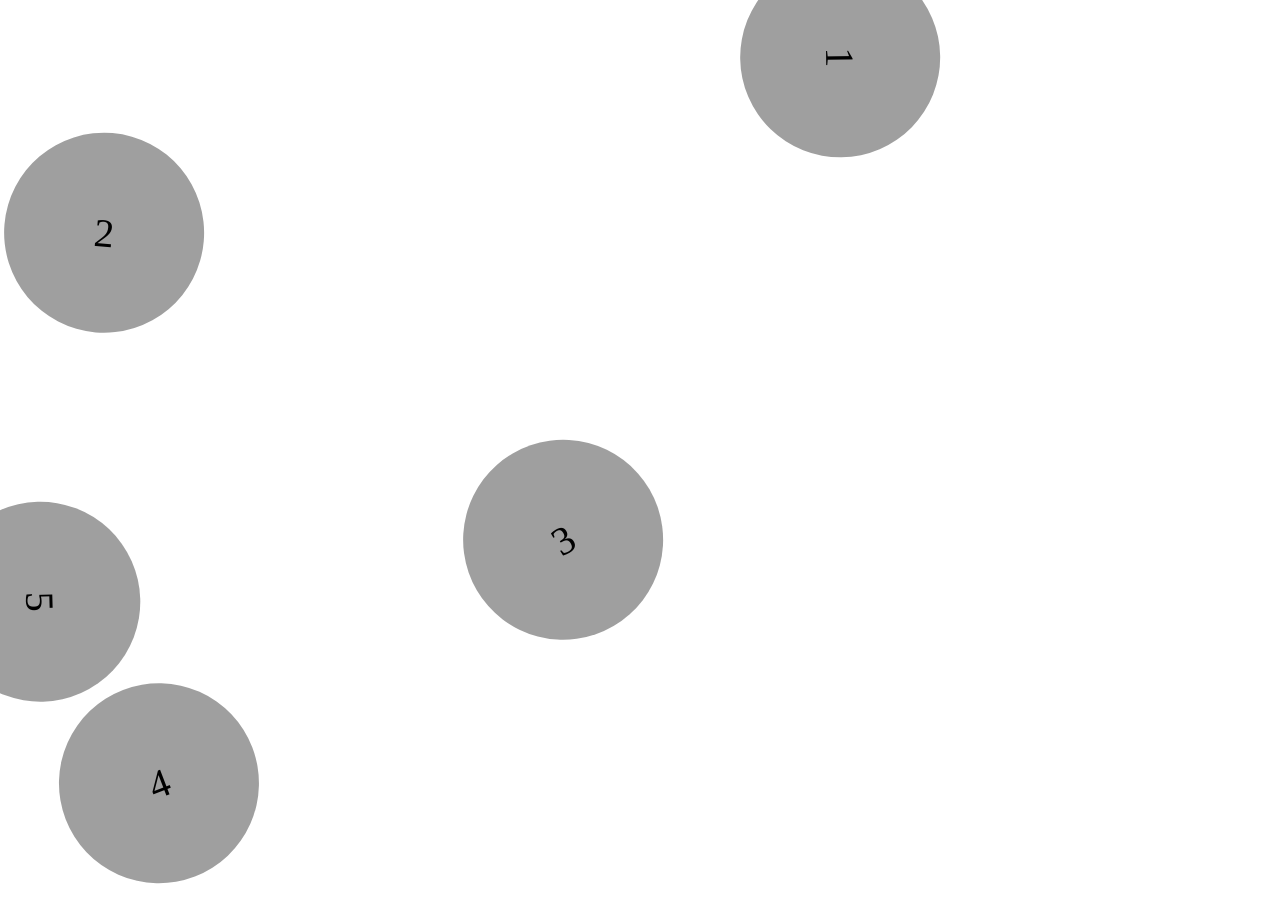
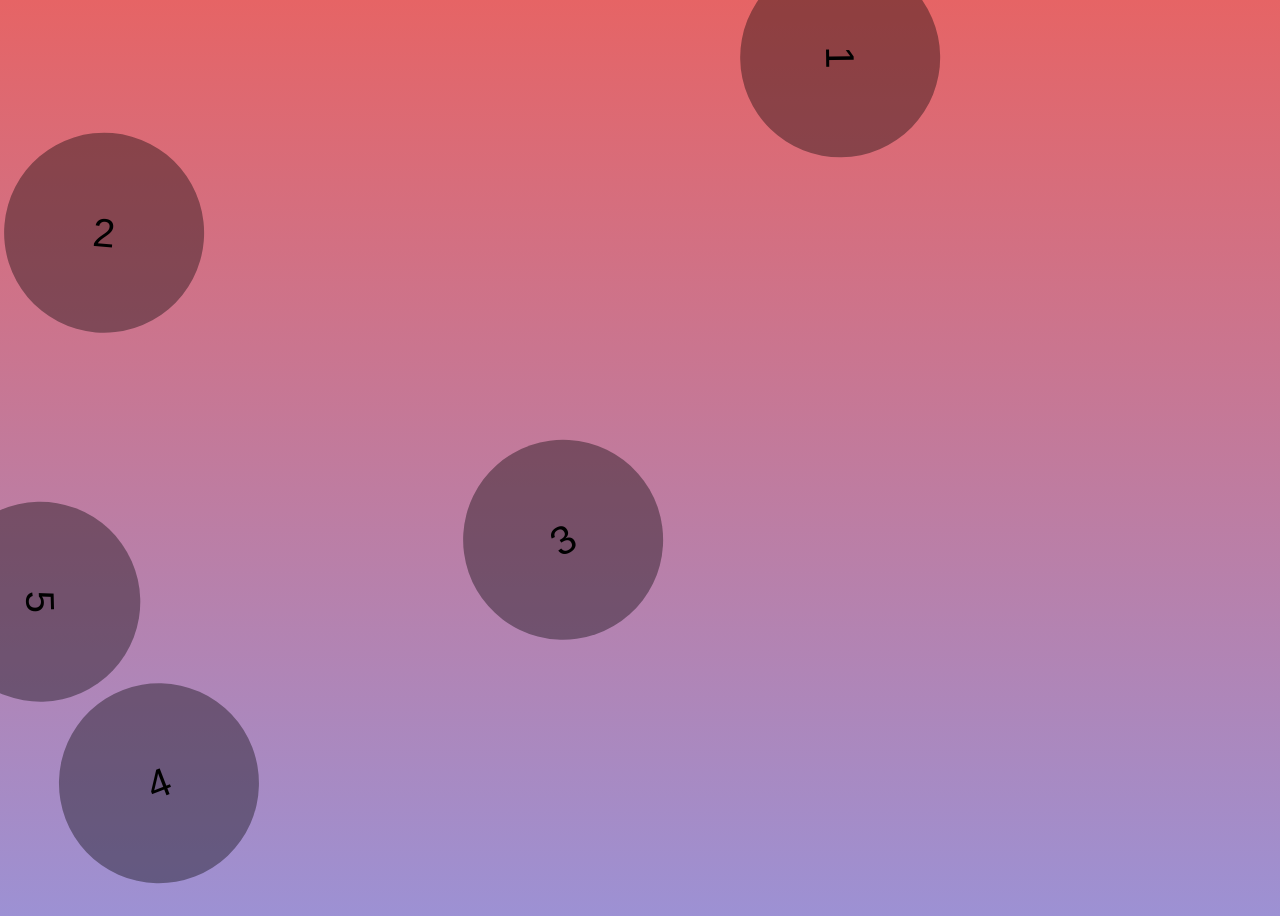
Before and after one commit to JesseDWhite/animation-testing, a plain HTML site: page Index.html in a window 1280 px wide. Shown: the top 916 px of the page. Drawn offline with Linux system fonts and the light colour scheme.

Commit message:
:dizy: update to font and animations.

```diff
--- a/Styles.css
+++ b/Styles.css
@@ -4,6 +4,8 @@ body {
   flex-direction: column;
   justify-content: space-evenly;
   align-items: center;
+  background: linear-gradient(#e66465, #9198e5);
+  font-family: Arial, Helvetica, sans-serif;
 }
 
 #test {
```
